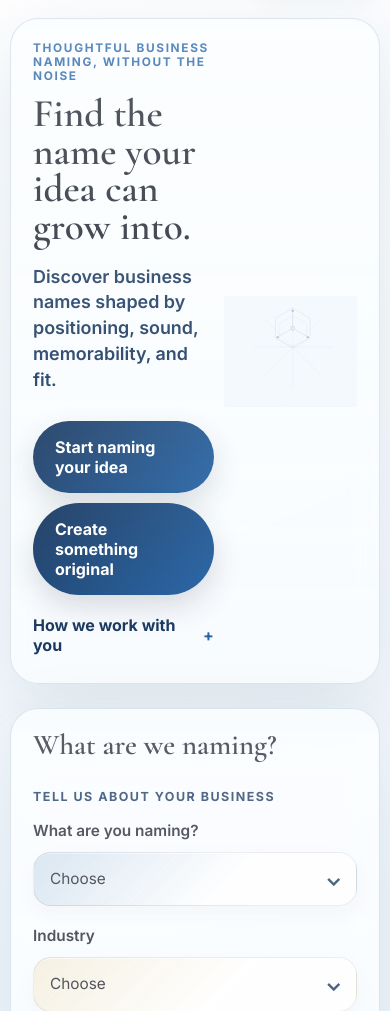
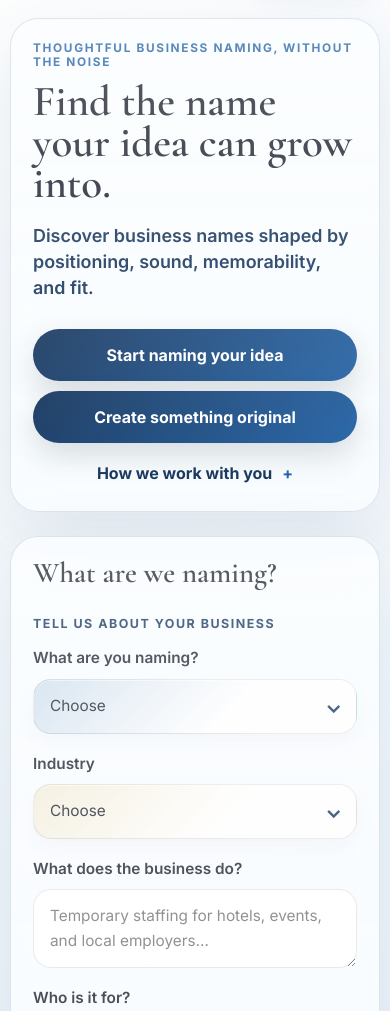
Before and after one commit to pickleball-dan/namengine-business-app, a Flask app: page / in a window 390 px wide. Shown: the part 55-1066 px from the top of the page. Run offline with Flask 3, Linux system fonts and the light colour scheme.

Commit message:
Remove Business motif image

```diff
--- a/static/styles.css
+++ b/static/styles.css
@@ -378,33 +378,6 @@ h3 {
 
 .home-hero-solo > div {
   max-width: 780px;
-}
-
-.home-hero-with-motif {
-  display: grid;
-  grid-template-columns: minmax(0, 0.72fr) minmax(220px, 0.48fr);
-  gap: 22px;
-  align-items: center;
-  overflow: hidden;
-}
-
-.home-hero-with-motif > .home-hero-copy {
-  max-width: 560px;
-}
-
-.hero-motif {
-  display: flex;
-  justify-content: flex-end;
-  align-items: center;
-  margin: 0;
-  min-width: 0;
-}
-
-.hero-motif svg {
-  display: block;
-  width: min(100%, 390px);
-  height: auto;
-  mix-blend-mode: multiply;
 }
 
 .original-path-button {
@@ -1970,24 +1943,6 @@ textarea { resize: vertical; }
   .home-path-actions {
     grid-template-columns: 1fr;
     width: 100%;
-  }
-
-  .home-hero-with-motif {
-    grid-template-columns: minmax(0, 0.68fr) minmax(130px, 0.5fr);
-    gap: 10px;
-    align-items: center;
-  }
-
-  .home-hero-with-motif h1 {
-    font-size: clamp(2.45rem, 7.3vw, 3.05rem);
-  }
-
-  .hero-motif {
-    justify-content: flex-end;
-  }
-
-  .hero-motif svg {
-    width: min(220px, 48vw);
   }
 
   .home-path-button,
--- a/templates/index.html
+++ b/templates/index.html
@@ -26,7 +26,7 @@
 <body>
   {% include '_platform_nav.html' %}
   <main class="shell home-shell">
-    <section class="hero-card home-hero-card home-hero-solo home-hero-with-motif" data-home-motif="business">
+    <section class="hero-card home-hero-card home-hero-solo">
       <div class="home-hero-copy">
         <p class="eyebrow">Thoughtful business naming, without the noise</p>
         <h1>Find the name your idea can grow into.</h1>
@@ -80,9 +80,6 @@
           </div>
         </details>
       </div>
-      <figure class="hero-motif" aria-hidden="true" data-motif-kind="business">
-        {{ inline_svg('images/namengine-business-motif.svg') }}
-      </figure>
     </section>
 
     <section class="form-card" id="brief">
```
Also changed, not shown: static/images/namengine-business-motif.svg (deleted).
